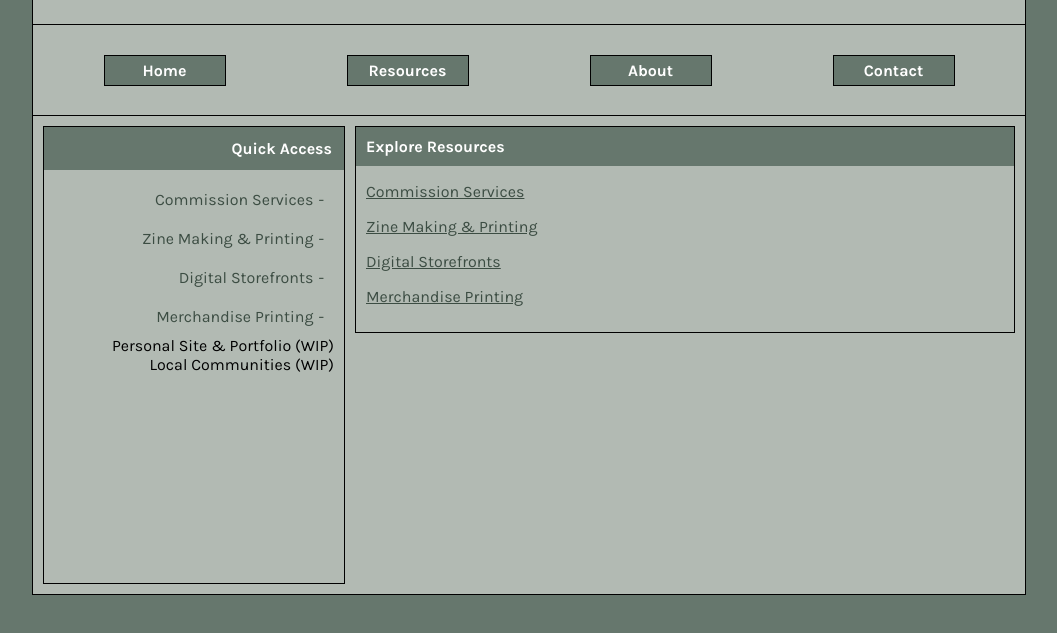
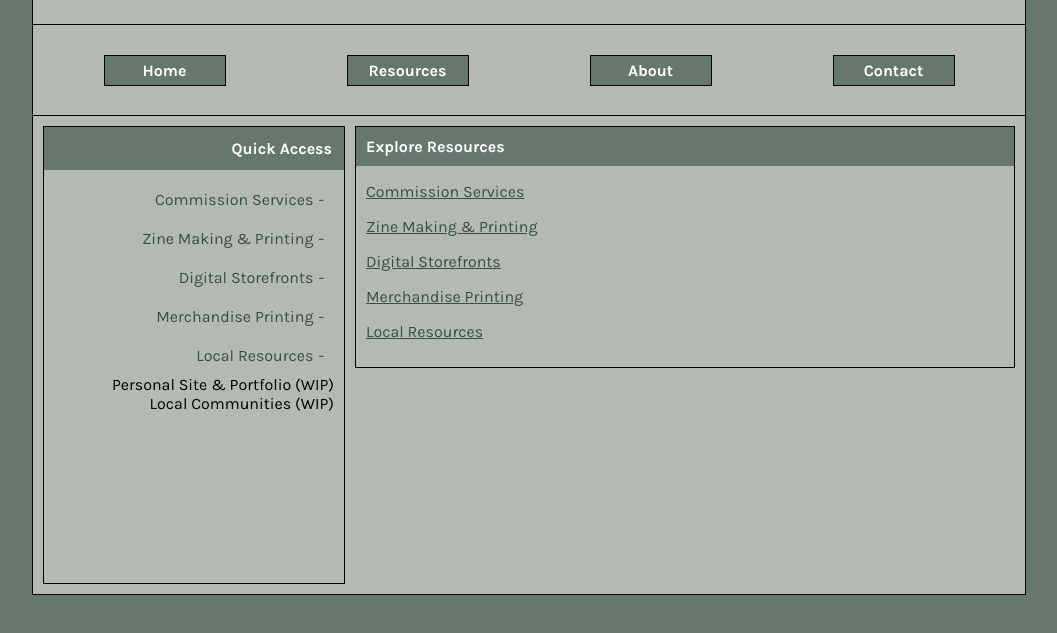
Before and after one commit to notosarme/indieartistsclub, a plain HTML site: page public/resources/index.html in a window 1280 px wide. Shown: the part 147-780 px from the top of the page, without its empty margins (111-1168 px from the left). Drawn offline with Linux system fonts and the light colour scheme; a web font is replaced by a local one.

Commit message:
Add link to local resources

```diff
--- a/public/resources/index.html
+++ b/public/resources/index.html
@@ -33,6 +33,7 @@
               <p><a href="./zines.html">Zine Making & Printing</a></p>
               <p><a href="./storefronts.html">Digital Storefronts</a></p>
               <p><a href="./merchandise.html">Merchandise Printing</a></p>
+              <p><a href="./local.html">Local Resources</a></p>
             </div>
           </div>
         </div>
--- a/public/scripts/templates.js
+++ b/public/scripts/templates.js
@@ -21,6 +21,7 @@ function loadSidebar() {
         <li><a href="/resources/zines.html">Zine Making & Printing</a></li>
         <li><a href="/resources/storefronts.html">Digital Storefronts</a></li>
         <li><a href="/resources/merchandise.html">Merchandise Printing</a></li>
+        <li><a href="/resources/local.html">Local Resources</a></li>
         <li>Personal Site & Portfolio (WIP)</li>
         <li>Local Communities (WIP)</li>
     </ul>
```
